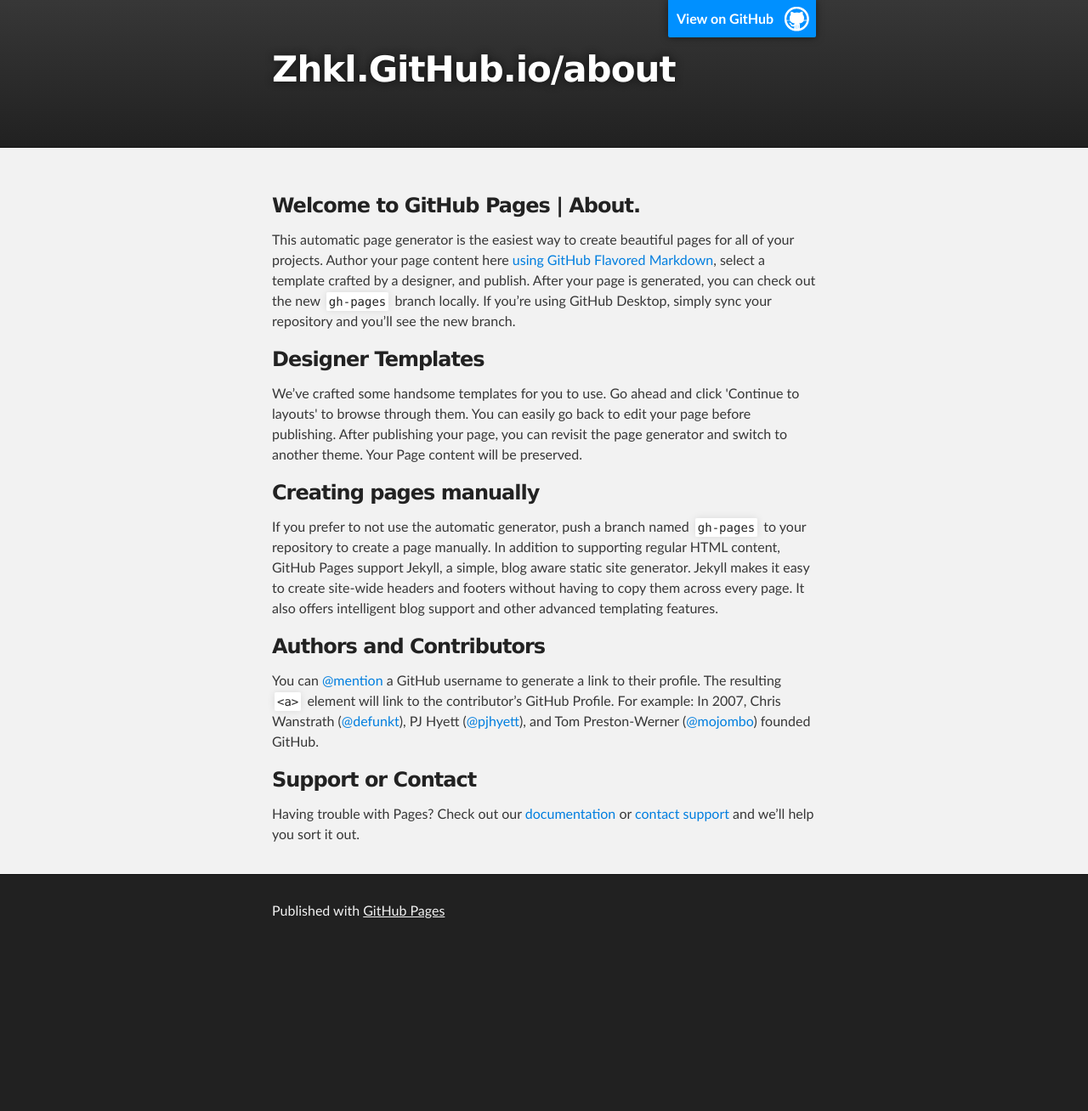
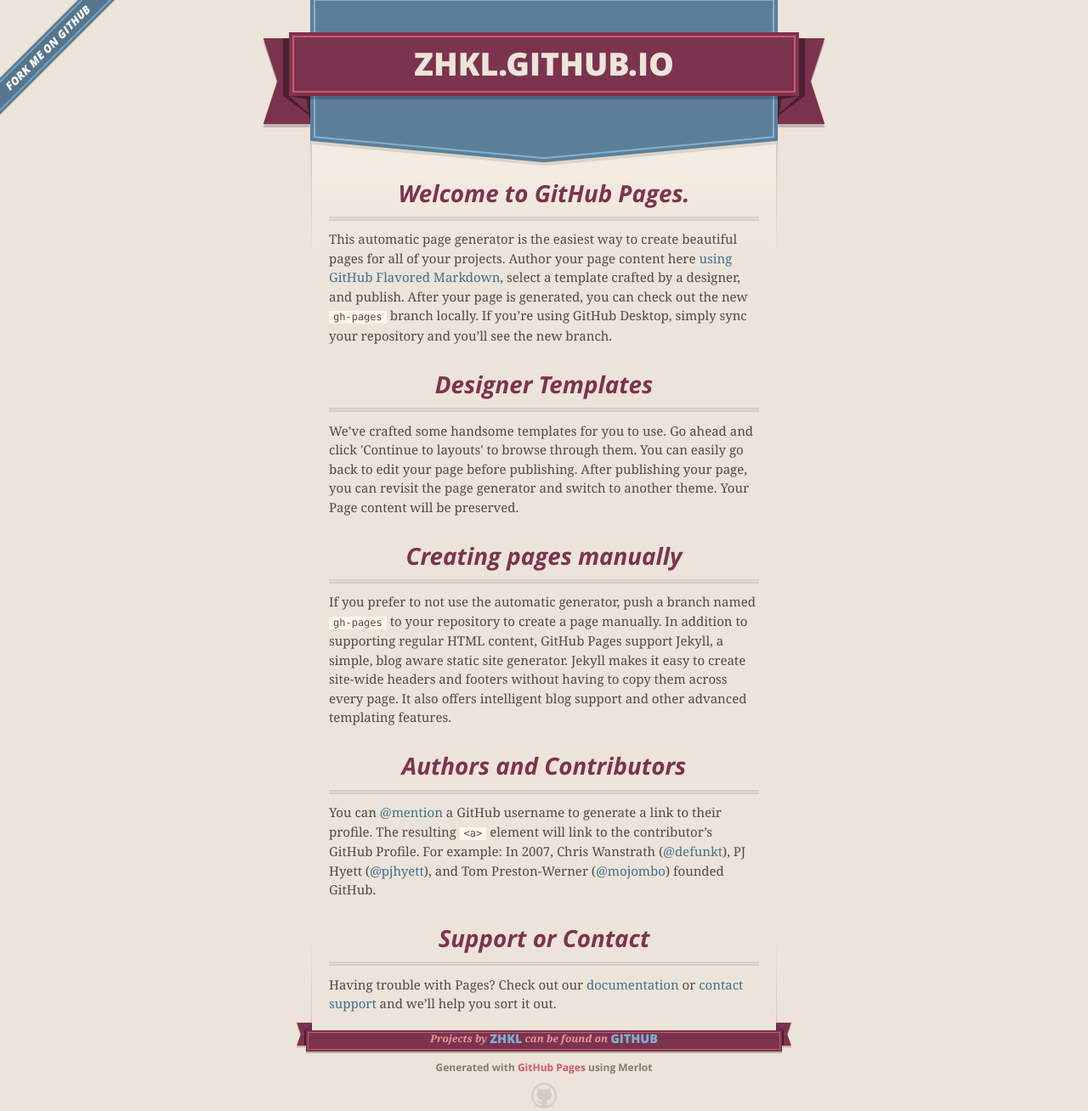
Before and after one commit to zhkl/zhkl.github.io, a plain HTML site: page index.html in a window 1280 px wide. Shown: the whole page at 85% size. Before the commit the page ends 1119 px from the top, so only its background shows below. Drawn offline with nearby package versions, Linux system fonts and the light colour scheme.

```diff
--- a/index.html
+++ b/index.html
@@ -1,34 +1,52 @@
 <!DOCTYPE html>
 <html>
-
   <head>
     <meta charset='utf-8'>
     <meta http-equiv="X-UA-Compatible" content="chrome=1">
-    <meta name="description" content="Zhkl.GitHub.io/about : ">
+    <meta name="viewport" content="width=640">
 
-    <link rel="stylesheet" type="text/css" media="screen" href="stylesheets/stylesheet.css">
+    <link rel="stylesheet" href="stylesheets/core.css" media="screen">
+    <link rel="stylesheet" href="stylesheets/mobile.css" media="handheld, only screen and (max-device-width:640px)">
+    <link rel="stylesheet" href="stylesheets/github-light.css">
 
-    <title>Zhkl.GitHub.io/about</title>
+    <script type="text/javascript" src="javascripts/modernizr.js"></script>
+    <script type="text/javascript" src="https://ajax.googleapis.com/ajax/libs/jquery/1.7.1/jquery.min.js"></script>
+    <script type="text/javascript" src="javascripts/headsmart.min.js"></script>
+    <script type="text/javascript">
+      $(document).ready(function () {
+        $('#main_content').headsmart()
+      })
+    </script>
+    <title>Zhkl.GitHub.io by zhkl</title>
   </head>
 
   <body>
+    <a id="forkme_banner" href="https://github.com/zhkl">View on GitHub</a>
+    <div class="shell">
 
-    <!-- HEADER -->
-    <div id="header_wrap" class="outer">
-        <header class="inner">
-          <a id="forkme_banner" href="https://github.com/zhkl">View on GitHub</a>
+      <header>
+        <span class="ribbon-outer">
+          <span class="ribbon-inner">
+            <h1>Zhkl.GitHub.io</h1>
+            <h2></h2>
+          </span>
+          <span class="left-tail"></span>
+          <span class="right-tail"></span>
+        </span>
+      </header>
 
-          <h1 id="project_title">Zhkl.GitHub.io/about</h1>
-          <h2 id="project_tagline"></h2>
+      <div id="no-downloads">
+        <span class="inner">
+        </span>
+      </div>
 
-        </header>
-    </div>
 
-    <!-- MAIN CONTENT -->
-    <div id="main_content_wrap" class="outer">
-      <section id="main_content" class="inner">
+      <span class="banner-fix"></span>
+
+
+      <section id="main_content">
         <h3>
-<a id="welcome-to-github-pages--about" class="anchor" href="#welcome-to-github-pages--about" aria-hidden="true"><span aria-hidden="true" class="octicon octicon-link"></span></a>Welcome to GitHub Pages | About.</h3>
+<a id="welcome-to-github-pages" class="anchor" href="#welcome-to-github-pages" aria-hidden="true"><span aria-hidden="true" class="octicon octicon-link"></span></a>Welcome to GitHub Pages.</h3>
 
 <p>This automatic page generator is the easiest way to create beautiful pages for all of your projects. Author your page content here <a href="https://guides.github.com/features/mastering-markdown/">using GitHub Flavored Markdown</a>, select a template crafted by a designer, and publish. After your page is generated, you can check out the new <code>gh-pages</code> branch locally. If you’re using GitHub Desktop, simply sync your repository and you’ll see the new branch.</p>
 
@@ -52,15 +70,20 @@
 
 <p>Having trouble with Pages? Check out our <a href="https://help.github.com/pages">documentation</a> or <a href="https://github.com/contact">contact support</a> and we’ll help you sort it out.</p>
       </section>
+
+      <footer>
+        <span class="ribbon-outer">
+          <span class="ribbon-inner">
+            <p>Projects by <a href="https://github.com/zhkl">zhkl</a> can be found on <a href="https://github.com/zhkl">GitHub</a></p>
+          </span>
+          <span class="left-tail"></span>
+          <span class="right-tail"></span>
+        </span>
+        <p>Generated with <a href="https://pages.github.com">GitHub Pages</a> using Merlot</p>
+        <span class="octocat"></span>
+      </footer>
+
     </div>
-
-    <!-- FOOTER  -->
-    <div id="footer_wrap" class="outer">
-      <footer class="inner">
-        <p>Published with <a href="https://pages.github.com">GitHub Pages</a></p>
-      </footer>
-    </div>
-
 
 
   </body>
```
Also changed, not shown: params.json (+2 -2 lines).
